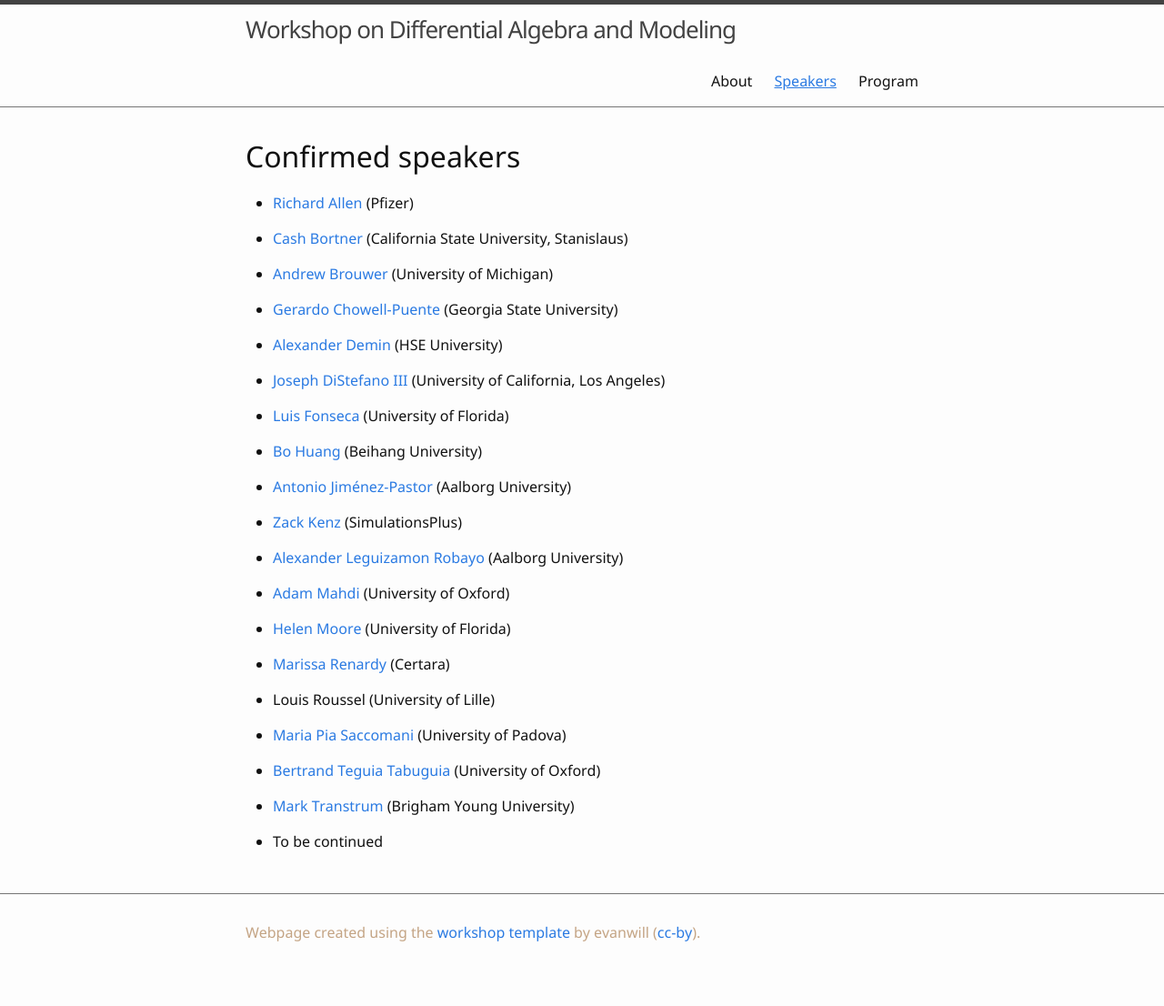
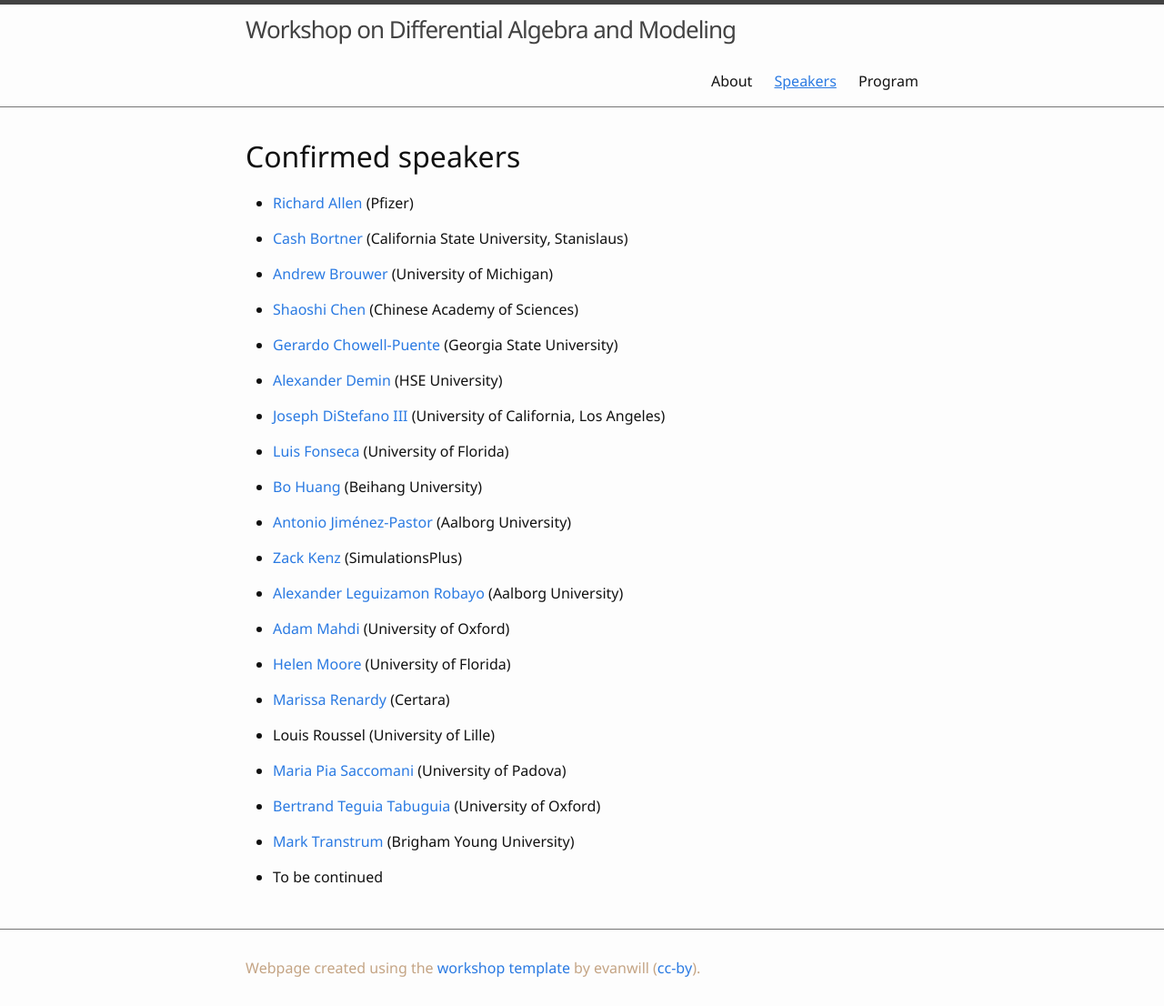
Before and after one commit to diffalg-modeling/diffalg-modeling, a Jekyll site: the page built from participants.md, in a window 1280 px wide. Shown: the whole page at 91% size. Built offline with Jekyll 4.4.1, drawn with Linux system fonts in a browser that asks for light colours; before the commit the page ends 1067 px from its top, so only the background shows below that.

Commit message:
adding Shaoshi to the speakers

```diff
--- a/participants.md
+++ b/participants.md
@@ -10,6 +10,8 @@ nav: true
 * [Cash Bortner](https://cbortner.github.io) (California State University, Stanislaus)
 
 * [Andrew Brouwer](https://sph.umich.edu/faculty-profiles/brouwer_andrew.html) (University of Michigan)
+
+* [Shaoshi Chen](http://www.mmrc.iss.ac.cn/~schen/) (Chinese Academy of Sciences)
 
 * [Gerardo Chowell-Puente](https://publichealth.gsu.edu/profile/gerardo-chowell/) (Georgia State University)
 
```
